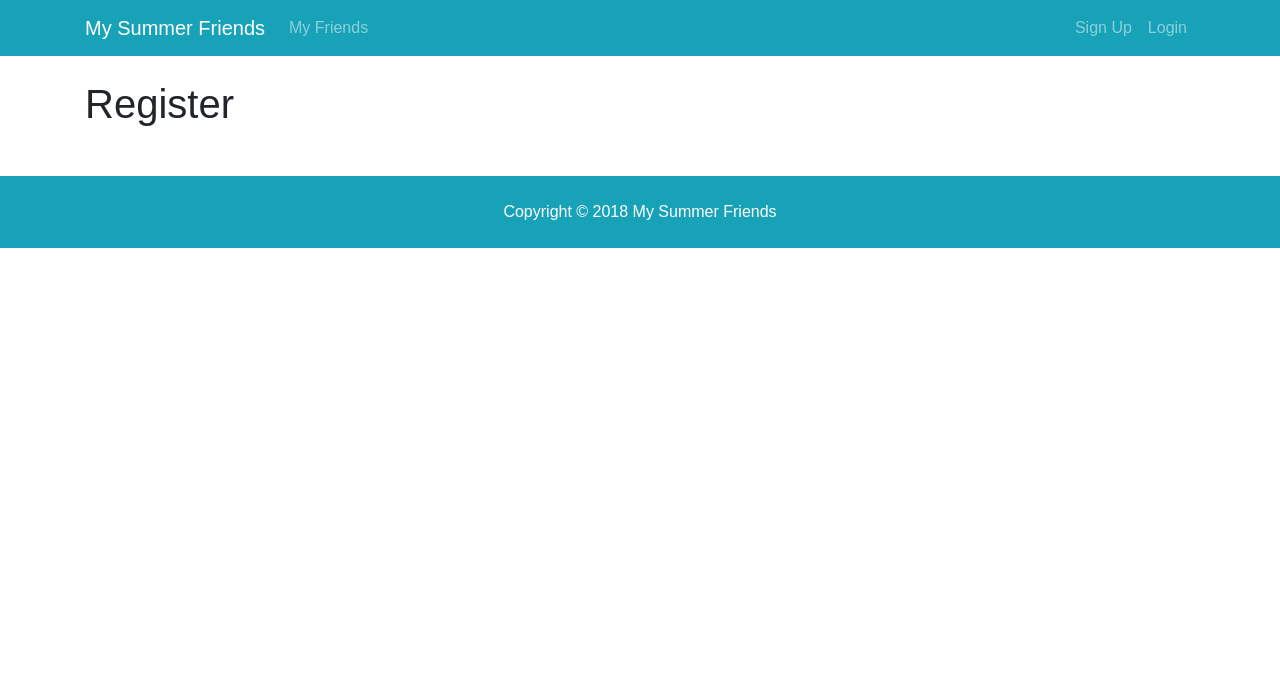
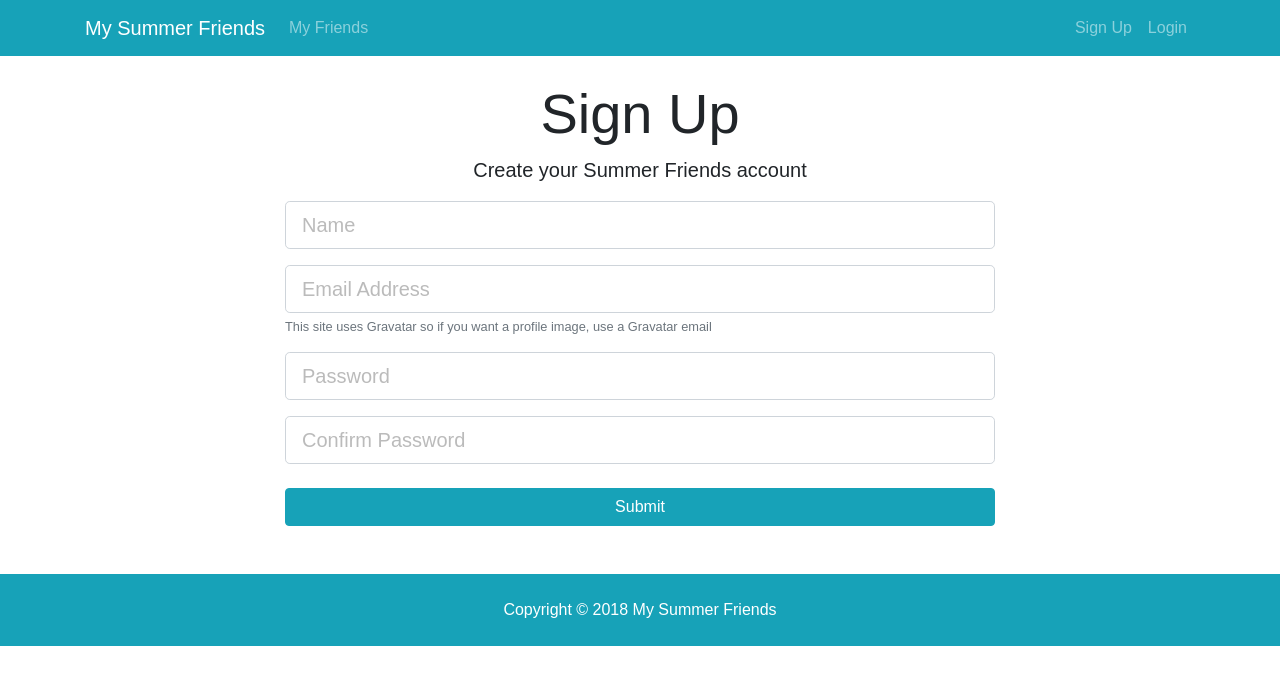
Before and after one commit to aztek56/summer_inst_mern, a React (Create React App) app in the folder client/: page /register in a window 1280 px wide. Shown: the top 684 px of the page. Built offline with nearby package versions, Linux system fonts and the light colour scheme.

Commit message:
Added the state and error handling for the Login and Register components

```diff
--- a/client/package.json
+++ b/client/package.json
@@ -3,6 +3,7 @@
   "version": "0.1.0",
   "private": true,
   "dependencies": {
+    "classnames": "^2.2.6",
     "react": "^16.4.1",
     "react-dom": "^16.4.1",
     "react-router-dom": "^4.3.1",
--- a/client/src/components/users/Login.js
+++ b/client/src/components/users/Login.js
@@ -1,10 +1,74 @@
 import React, { Component } from 'react';
 
 class Login extends Component {
+    constructor() {
+        super();
+        this.state = {
+            email: '',
+            password: '',
+            errors: ''
+        };
+
+        this.onChange = this.onChange.bind(this);
+        this.onSubmit = this.onSubmit.bind(this);
+    }
+
+    onChange(event) {
+        this.setState({ [event.target.name]: event.target.value });
+    }
+
+    onSubmit(event) {
+        event.preventDefault();
+
+        const newUser = {
+            email: this.state.email,
+            password: this.state.password,
+        };
+
+        console.log(newUser);
+    }
+
     render() {
+        const { errors } = this.state;
         return (
-            <div>
-                <h1>Login</h1>
+            <div className="login">
+                <div className="container">
+                    <div className="row">
+                        <div className="col-md-8 m-auto">
+                            <h1 className="display-4 text-center">Log In</h1>
+                            <p className="lead text-center">Sign in to your My Summer Friends account</p>
+                            <form onSubmit={this.onSubmit}>
+                                <div className="form-group">
+                                    <input type="email"
+                                           className={classnames('form-control form-control-lg',
+                                               { 'is-invalid': errors.email })}
+                                           placeholder="Email Address"
+                                           name="email"
+                                           value={this.state.email}
+                                           onChange={this.onChange}
+                                    />
+                                    { errors.email && (
+                                        <div className="invalid-feedback">{errors.email}</div>
+                                    )}
+                                </div>
+                                <div className="form-group">
+                                    <input type="password"
+                                           className={classnames('form-control form-control-lg',
+                                               { 'is-invalid': errors.password })}
+                                           placeholder="Password"
+                                           name="password"
+                                           value={this.state.password}
+                                           onChange={this.onChange}
+                                    />
+                                    { errors.password && (
+                                        <div className="invalid-feedback">{errors.password}</div>
+                                    )}
+                                </div>
+                                <input type="submit" className="btn btn-info btn-block mt-4"/>
+                            </form>
+                        </div>
+                    </div>
+                </div>
             </div>
         );
     }
--- a/client/src/components/users/Register.js
+++ b/client/src/components/users/Register.js
@@ -1,10 +1,110 @@
 import React, { Component } from 'react';
+import classnames from 'classnames';
 
 class Register extends Component {
+    constructor() {
+        super();
+        this.state = {
+            name: '',
+            email: '',
+            password: '',
+            password2: '',
+            errors: ''
+        };
+
+        this.onChange = this.onChange.bind(this);
+        this.onSubmit = this.onSubmit.bind(this);
+    }
+
+    onChange(event) {
+        this.setState({ [event.target.name]: event.target.value });
+    }
+
+    onSubmit(event) {
+        event.preventDefault();
+
+        const newUser = {
+            name: this.state.name,
+            email: this.state.email,
+            password: this.state.password,
+            password2: this.state.password2
+        };
+
+        console.log(newUser);
+    }
+
     render() {
+        const { errors } = this.state;
         return (
-            <div>
-                <h1>Register</h1>
+            <div className="register">
+                <div className="container">
+                    <div className="row">
+                        <div className="col-md-8 m-auto">
+                            <h1 className="display-4 text-center">Sign Up</h1>
+                            <p className="lead text-center">Create your Summer Friends account</p>
+                            <form noValidate onSubmit={this.onSubmit}>
+                                <div className="form-group">
+                                    <input type="text"
+                                           className={classnames('form-control form-control-lg',
+                                               { 'is-invalid': errors.name })}
+                                           placeholder="Name"
+                                           name="name"
+                                           value={this.state.name}
+                                           onChange={this.onChange}
+                                    />
+                                    { errors.name && (
+                                        <div className="invalid-feedback">{errors.name}</div>
+                                    )}
+                                </div>
+                                <div className="form-group">
+                                    <input type="email"
+                                           className={classnames('form-control form-control-lg',
+                                               { 'is-invalid': errors.email })}
+                                           placeholder="Email Address"
+                                           name="email"
+                                           value={this.state.email}
+                                           onChange={this.onChange}
+                                    />
+                                    { errors.email && (
+                                        <div className="invalid-feedback">{errors.email}</div>
+                                    )}
+                                    <small className="form-text text-muted">This site uses Gravatar so if you want a
+                                        profile image, use a Gravatar email
+                                    </small>
+                                </div>
+                                <div className="form-group">
+                                    <input type="password"
+                                           className={classnames('form-control form-control-lg',
+                                               { 'is-invalid': errors.password })}
+                                           placeholder="Password"
+                                           name="password"
+                                           value={this.state.password}
+                                           onChange={this.onChange}
+                                    />
+                                    { errors.password && (
+                                        <div className="invalid-feedback">{errors.password}</div>
+                                    )}
+                                </div>
+                                <div className="form-group">
+                                    <input type="password"
+                                           className={classnames('form-control form-control-lg',
+                                               { 'is-invalid': errors.password2 })}
+                                           placeholder="Confirm Password"
+                                           name="password2"
+                                           value={this.state.password2}
+                                           onChange={this.onChange}
+                                    />
+                                    { errors.password2 && (
+                                        <div className="invalid-feedback">{errors.password2}</div>
+                                    )}
+                                </div>
+                                <input type="submit"
+                                       className="btn btn-info btn-block mt-4"
+                                />
+                            </form>
+                        </div>
+                    </div>
+                </div>
             </div>
         );
     }
```
